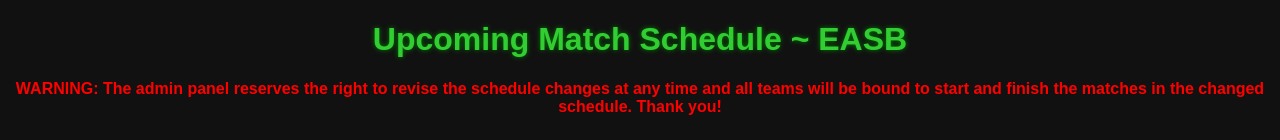
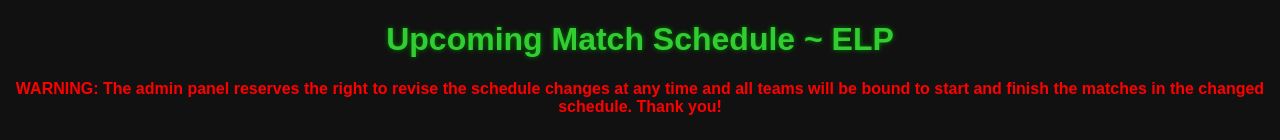
Before and after one commit to elp-club/easb-schedule, a plain HTML site: page index.html in a window 1280 px wide. Shown: the top 140 px of the page. Drawn offline with Linux system fonts and the light colour scheme; no server answers.

Commit message:
index.html

```diff
--- a/index.html
+++ b/index.html
@@ -2,7 +2,7 @@
 <html>
 <head>
   <meta charset="UTF-8">
-  <title>Upcoming Match Schedule</title>
+  <title>Upcoming Match Schedule - ELP</title>
   <style>
     body {
       background: #111;
@@ -52,7 +52,7 @@
   </style>
 </head>
 <body>
-  <h1>Upcoming Match Schedule ~ EASB</h1>
+  <h1>Upcoming Match Schedule ~ ELP</h1>
   <p class="warning">WARNING: The admin panel reserves the right to revise the schedule changes at any time and all teams will be bound to start and finish the matches in the changed schedule. Thank you!</p>
 
   <select id="clubFilter">
```
